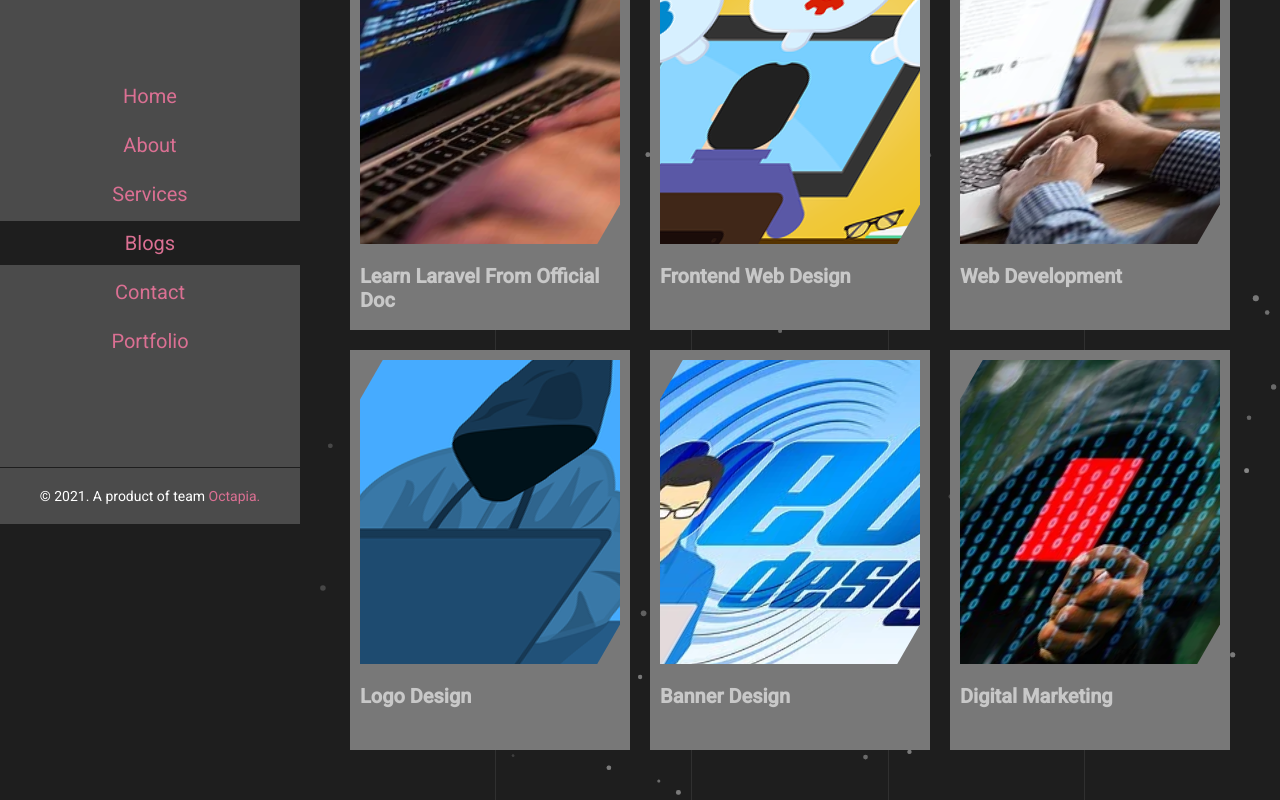
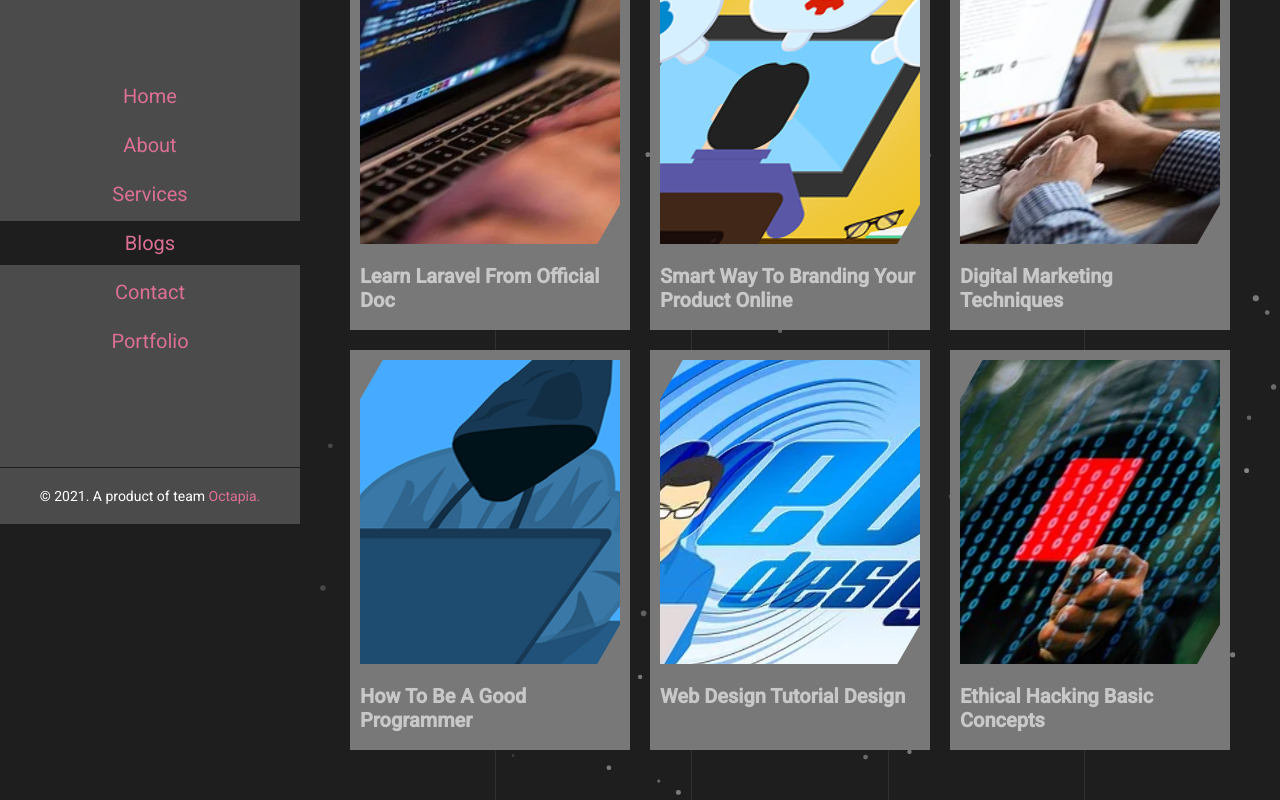
Before and after one commit to mistersakil/portfolio-01-using-react-styled-component, a React (Create React App) app: page /blogs.html in a window 1280 px wide. Shown: the part 276-1076 px from the top of the page. Built offline with nearby package versions, Linux system fonts and the light colour scheme.

Commit message:
deplying heroku

```diff
--- a/src/components/data/blogs.js
+++ b/src/components/data/blogs.js
@@ -13,31 +13,31 @@ const blogs = [
   },
   {
     img: blog2,
-    title: "frontend web design",
+    title: "smart way to branding your product online",
     url: "https://laravel.com",
     info: "Lorem ipsum dolor sit amet consectetur adipisicing elit. Laboriosam officiis harum temporibus commodi sunt, ut sed nam itaque ad dolorum quae facere recusandae, laborum quam hic quas fugiat voluptatem debitis.",
   },
   {
     img: blog3,
-    title: "web development",
+    title: "digital marketing techniques",
     url: "https://laravel.com",
     info: "Lorem ipsum dolor sit amet consectetur adipisicing elit. Laboriosam officiis harum temporibus commodi sunt, ut sed nam itaque ad dolorum quae facere recusandae, laborum quam hic quas fugiat voluptatem debitis.",
   },
   {
     img: blog4,
-    title: "logo design",
+    title: "how to be a good programmer",
     url: "https://laravel.com",
     info: "Lorem ipsum dolor sit amet consectetur adipisicing elit. Laboriosam officiis harum temporibus commodi sunt, ut sed nam itaque ad dolorum quae facere recusandae, laborum quam hic quas fugiat voluptatem debitis.",
   },
   {
     img: blog5,
-    title: "banner design",
+    title: "web design tutorial design",
     url: "https://laravel.com",
     info: "Lorem ipsum dolor sit amet consectetur adipisicing elit. Laboriosam officiis harum temporibus commodi sunt, ut sed nam itaque ad dolorum quae facere recusandae, laborum quam hic quas fugiat voluptatem debitis.",
   },
   {
     img: blog6,
-    title: "digital marketing",
+    title: "ethical hacking basic concepts",
     url: "https://laravel.com",
     info: "Lorem ipsum dolor sit amet consectetur adipisicing elit. Laboriosam officiis harum temporibus commodi sunt, ut sed nam itaque ad dolorum quae facere recusandae, laborum quam hic quas fugiat voluptatem debitis.",
   },
```
